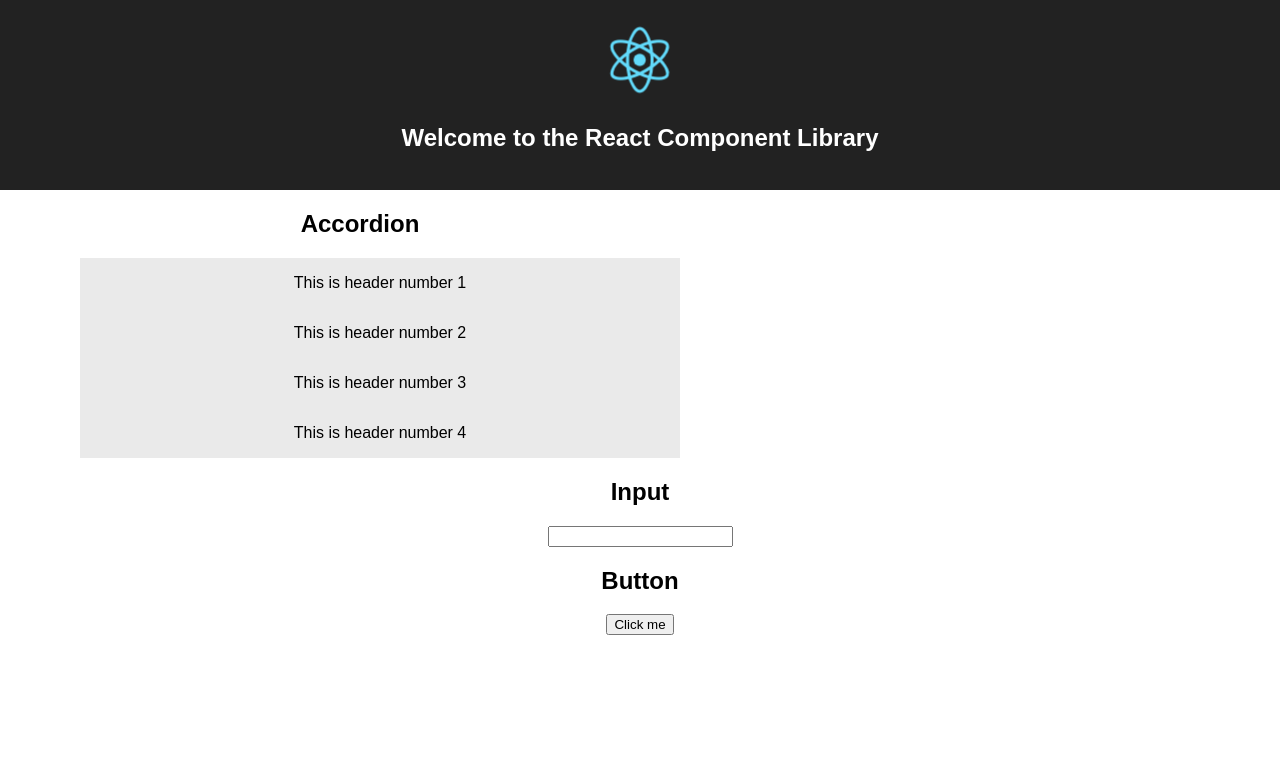
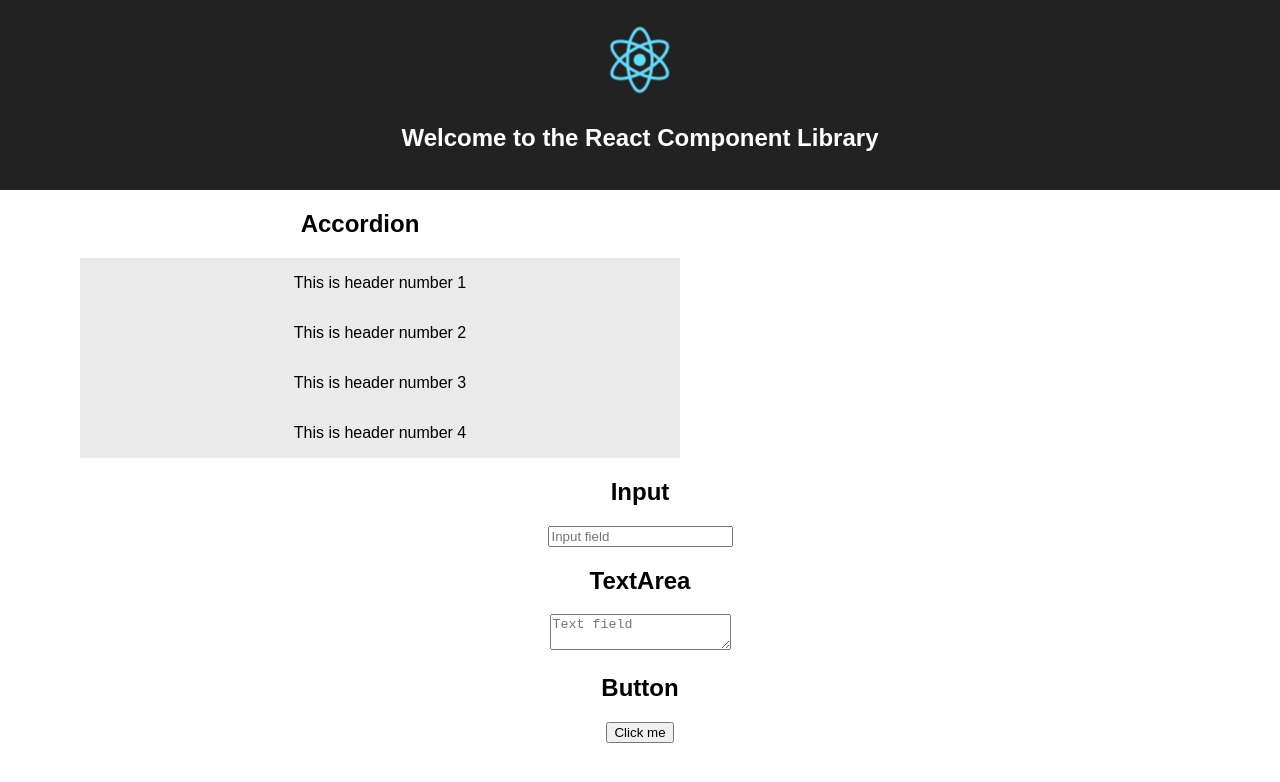
Before and after one commit to sanlouise/react-components-library, a React (Create React App) app: page / in a window 1280 px wide. Shown: the top 782 px of the page. Built offline with nearby package versions, Linux system fonts and the light colour scheme.

Commit message:
Import Input and TextArea Containers

```diff
--- a/src/App.js
+++ b/src/App.js
@@ -7,13 +7,22 @@ import './App.css';
 
 // Components
 import Accordion from './components/Accordion';
+import Button from './components/Button';
 import Input from './components/Input';
-import Button from './components/Button';
+import TextArea from './components/TextArea';
 
 // Component data
 import accordionData from './components/Accordion/data.js'
 
 class App extends Component {
+
+  constructor() {
+    super();
+    this.state = {
+      inputPlaceholder: "Input field",
+      textAreaPlaceholder: "Text field"
+    }
+  }
 
   onButtonClick = (event) => {
     console.log("Clicked")
@@ -27,7 +36,8 @@ class App extends Component {
           <h2>Welcome to the React Component Library</h2>
         </div>
         <Accordion collapsibles={accordionData}/>
-        <Input />
+        <Input placeholder={this.state.inputPlaceholder}/>
+        <TextArea  placeholder={this.state.textAreaPlaceholder}/>
         <Button onButtonClick={this.onButtonClick}/>
       </div>
     );
--- a/src/components/Input/index.js
+++ b/src/components/Input/index.js
@@ -8,15 +8,15 @@ import styles from './styles.css';
 const Input = ({
   label,
   onChange,
-  textarea,
   value,
+  placeholder
 }) => (
   <div>
     <h2>Input</h2>
     <input
       onChange={onChange}
       value={value}
-      placeholder={label}
+      placeholder={placeholder}
     />
   </div>
 );
@@ -25,6 +25,7 @@ Input.propTypes = {
   label: PropTypes.string.isRequired,
   onChange: PropTypes.func.isRequired,
   value: PropTypes.string.isRequired,
+  placeholder: PropTypes.string.isRequired,
 };
 
 export default Input;
```
